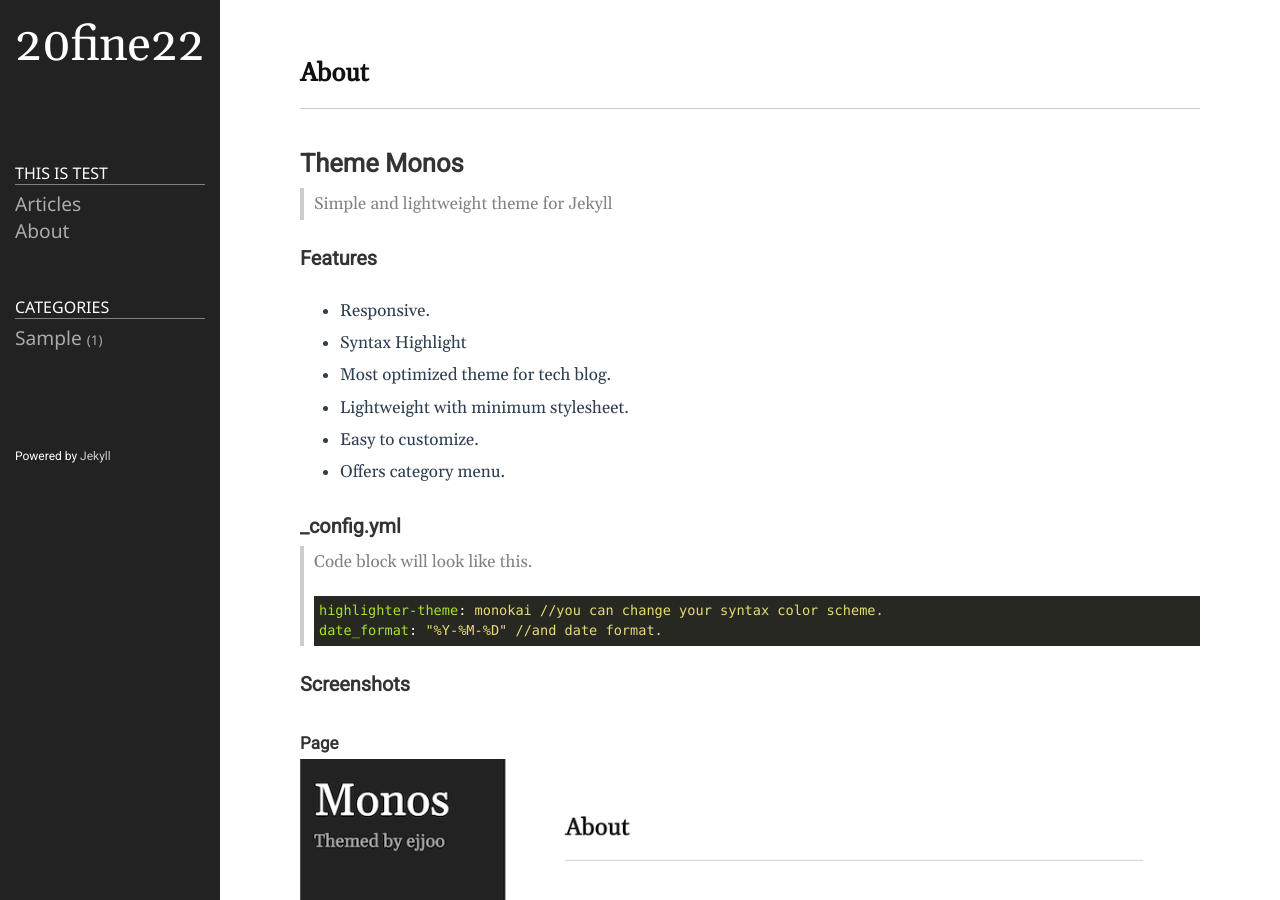
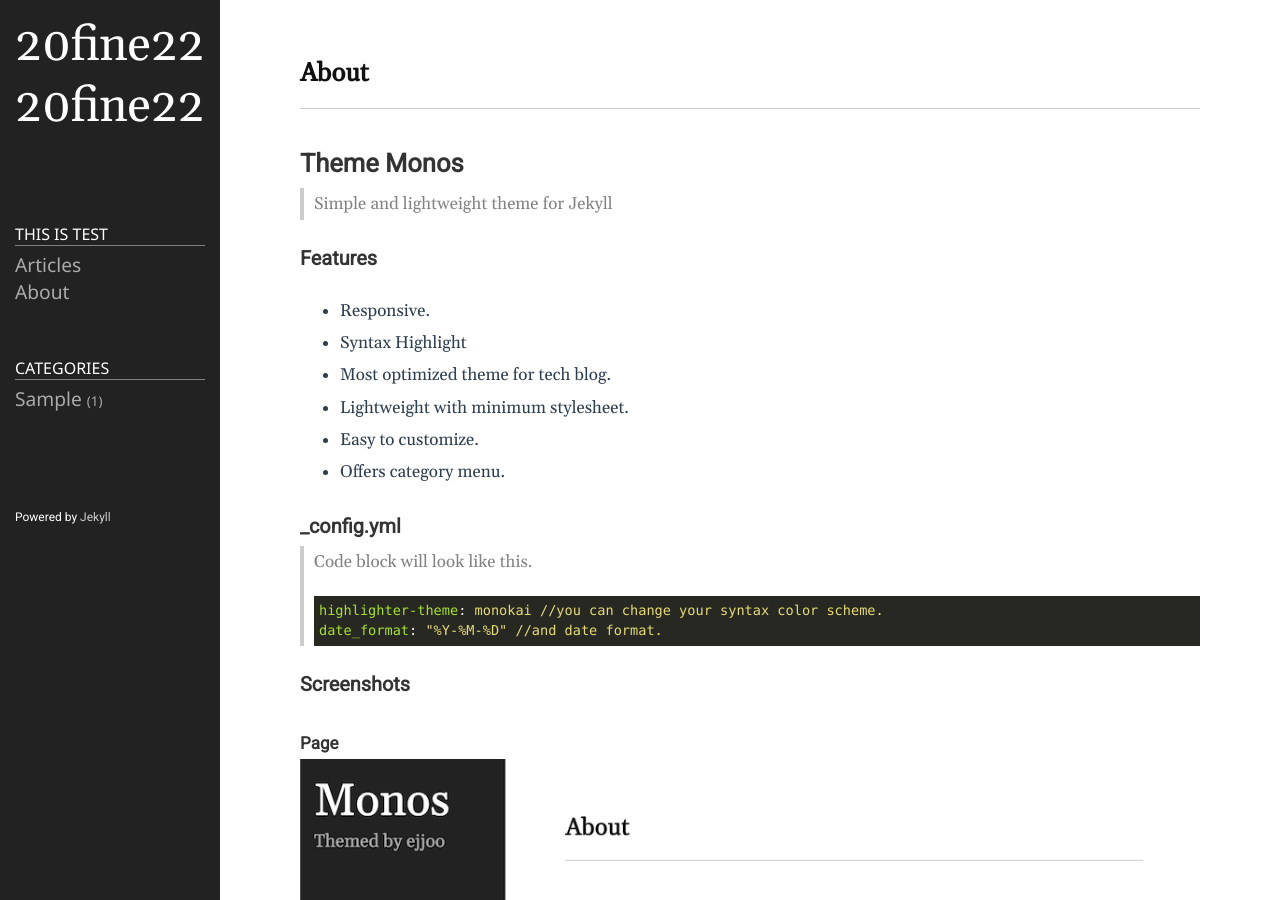
Before and after one commit to 20fine22/20fine22.github.io, a Jekyll site: the page built from README.md, in a window 1280 px wide and 900 px high. Built offline with Jekyll 4.4.1, drawn with Linux system fonts in a browser that asks for light colours.

Commit message:
Update sidebar.html

```diff
--- a/_includes/sidebar.html
+++ b/_includes/sidebar.html
@@ -1,6 +1,11 @@
 <div class="sidebar-item sidebar-header">
 	<div class='sidebar-brand'>
 		<a href="/about/">{{ site.title }}</a>
+	</div>
+	<p class="lead">{{ site.description }}</p>
+
+	<div class='sidebar-brand'>
+		<a href="/테스트 글입니다./">{{ site.title }}</a>
 	</div>
 	<p class="lead">{{ site.description }}</p>
 	{%- if social.github -%}
```
